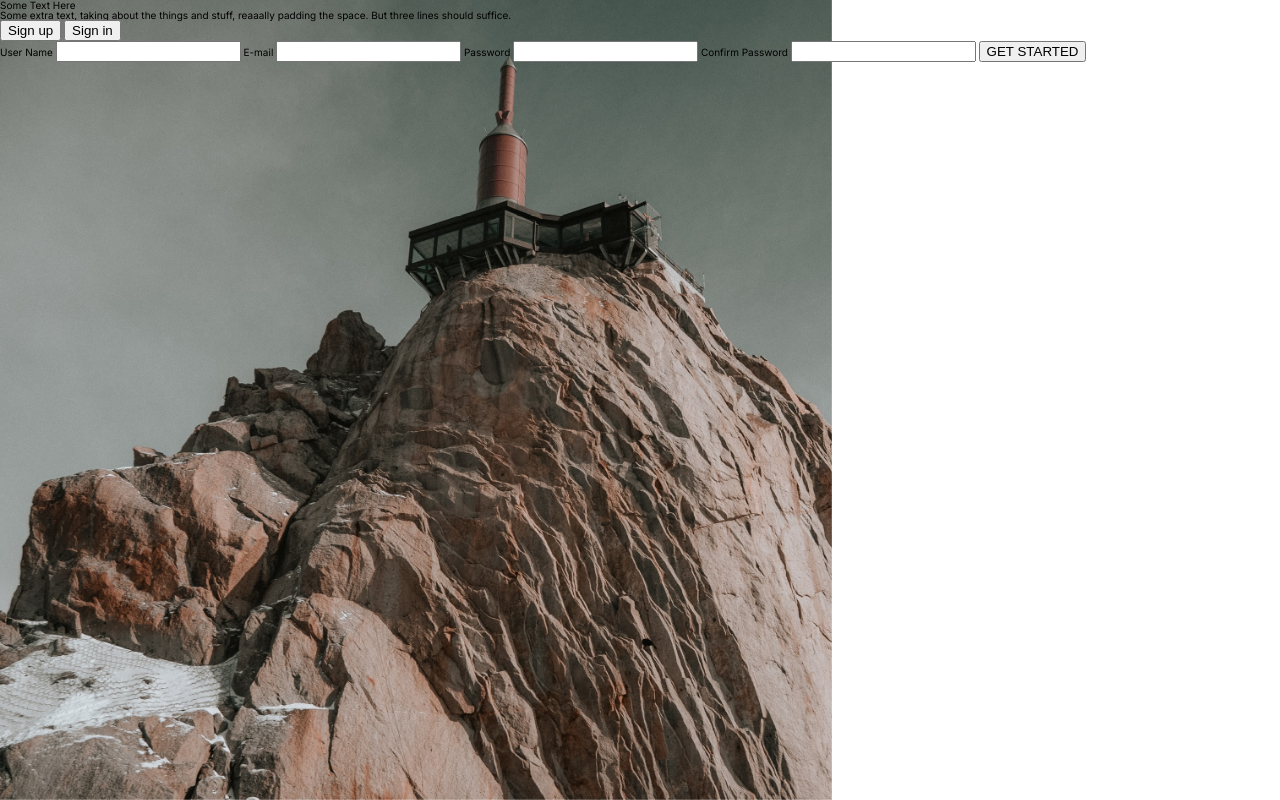
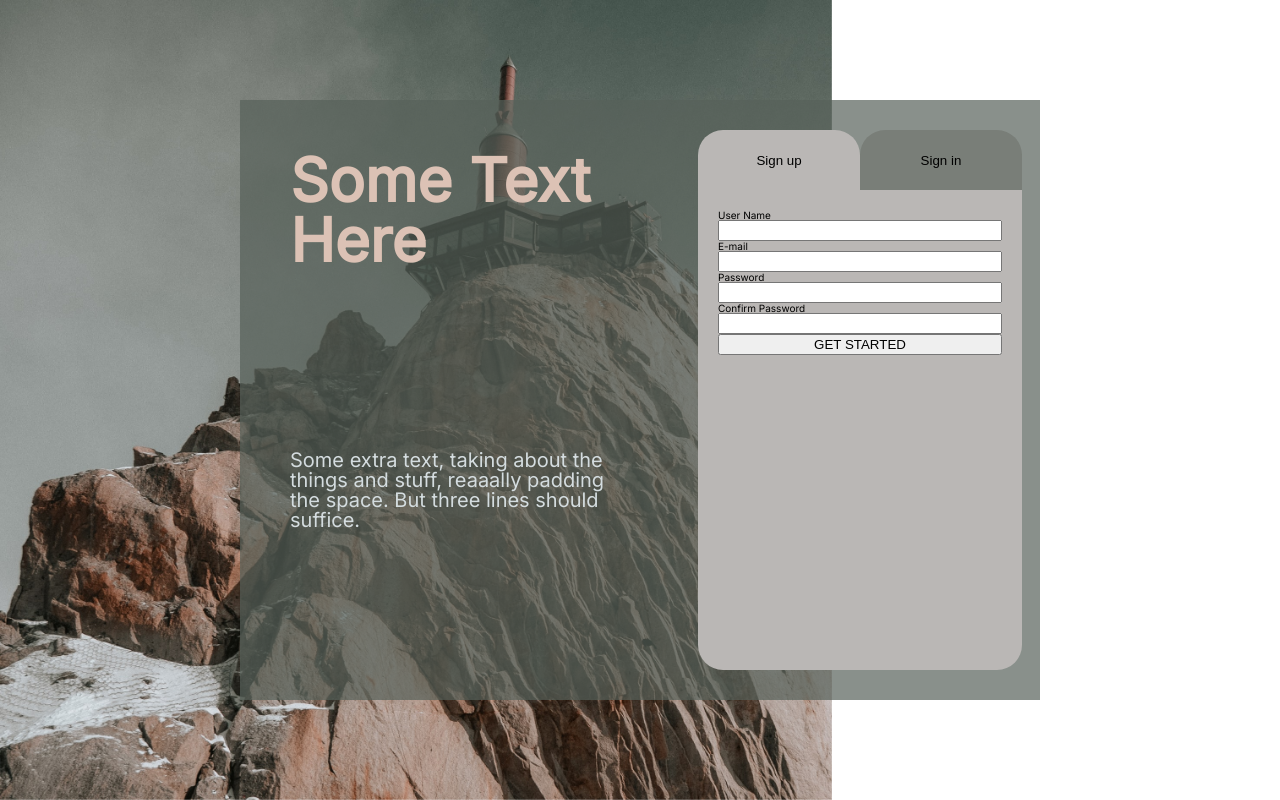
Before and after one commit to al-ptk/odin-signup, a plain HTML site: page index.html in a window 1280 px wide. Drawn offline with Linux system fonts and the light colour scheme; a script that the page names is missing.

Commit message:
Set style for hero-intro and modal-container
    • hero-title, hero-description, tabs and user-data were all
    formated as well.

```diff
--- a/index.html
+++ b/index.html
@@ -14,7 +14,7 @@
 </head>
 <body>
     <img src="./images/jonathan-ansel-moy-de-vitry-fN_hPB1Vaek-unsplash.jpg" alt="A lighthouse on a hill" class="background-image">
-    <div class="tranparent-card">
+    <div class="transparent-card">
         <div class="hero-intro">
             <h1 class="hero-title">Some Text Here</h1>
             <p class="hero-description">
@@ -23,18 +23,20 @@
                 three lines should suffice.
             </p>
         </div>
-        <div class="modal-card">
-            <button class="active">Sign up</button>
-            <button class="inactive">Sign in</button>
-            <form class="user-account" id="sign-in">
-                <label for="user-name">User Name</label>
-                <input type="text" id="user-name">
-                <label for="email">E-mail</label>
-                <input type="email" id="email">
-                <label for="password">Password</label>
-                <input type="password" id="password">
-                <label for="password-confirmation">Confirm Password</label>
-                <input type="password" id="password-confirmation">
+        <div class="modal-container">
+            <div class="tabs">
+                <button class="tab tab-active">Sign up</button>
+                <button class="tab tab-inactive">Sign in</button>
+            </div>
+            <form class="user-data" id="sign-in">
+                <label class="text-label" for="user-name">User Name</label>
+                <input class="text-field" type="text" id="user-name">
+                <label class="text-label" for="email">E-mail</label>
+                <input class="text-field" type="email" id="email">
+                <label class="text-label" for="password">Password</label>
+                <input class="text-field" type="password" id="password">
+                <label class="text-label" for="password-confirmation">Confirm Password</label>
+                <input class="text-field" type="password" id="password-confirmation">
                 <button type="submit">GET STARTED</button>
             </form>
         </div>
--- a/styles/style.css
+++ b/styles/style.css
@@ -1,12 +1,22 @@
 :root {
     font-size: 10px;
     font-family: Inter, sans-serif;
+    --nickel: #797e78;
+    --gray-x-11-gray: #bab7b5;
+    --light-grullo: #dcc2b5;
+    --grullo: #ac988e;
+    --feldgrau: #57625b;
+    --feldgrau-transparent: #57625bb3;
+    --whitish-gray: #D4DCDF;
 }
 
 body {
     width: 100vw;
     height: 100vh;
     background-color: white;
+    display: flex;
+    justify-content: center;
+    align-items: center;
 }
 
 img.background-image{
@@ -17,3 +27,82 @@ img.background-image{
     left: 0;
     z-index: -1;
 }
+
+.transparent-card {
+    background-color: var(--feldgrau-transparent);
+    width: 800px;
+    height: 600px;
+    flex: initial;
+    display: flex;
+}
+
+.hero-intro {
+    width: 55%;
+    display: flex;
+    flex-direction: column;
+}
+
+.hero-title {
+    height: 50%;
+    padding: 50px;
+    font-size: 6rem;
+    font-weight: 800;
+    color: var(--light-grullo);
+}
+
+.hero-description {
+    height: 50%;
+    padding: 50px;
+    font-size: 2rem;
+    color: var(--whitish-gray);
+}
+
+.modal-container {
+    width: 45%;
+    display: flex;
+    flex-direction: column;
+    justify-content: center;
+    align-items: center;
+    gap: 0;
+    --content-width: 90%;
+}
+
+.tabs {
+    height: 10%;
+    width: var(--content-width);
+    display: flex;
+}
+
+.tab {
+    border-style: none;
+    height: 100%;
+    width: 50%;
+    border-radius: 25px 25px 0 0;
+}
+
+.tab-active {
+    background-color: var(--gray-x-11-gray);
+}
+
+.tab-inactive {
+    background-color: var(--nickel);
+}
+
+.user-data {
+    background-color: var(--gray-x-11-gray);
+    height: 80%;
+    width: var(--content-width);
+    padding: 20px;
+    border-radius: 0 0 25px 25px;
+
+    display: flex;
+    flex-flow: column wrap;
+}
+
+.text-label {
+    display: block;
+}
+
+.text-field {
+    display: block;
+}
```
